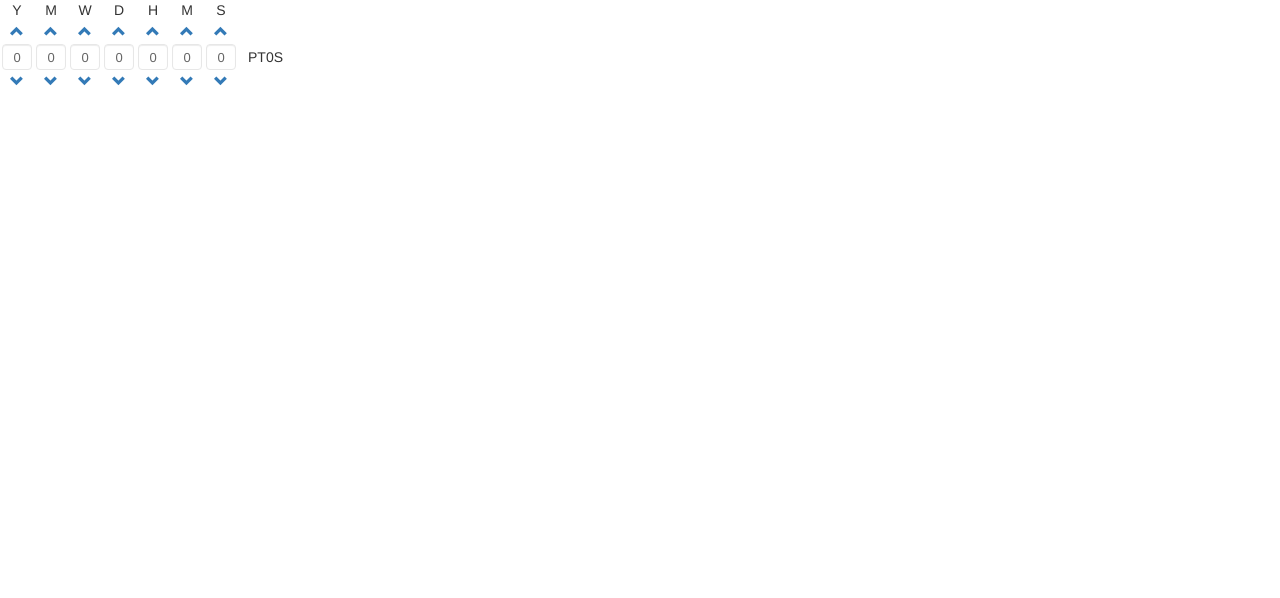
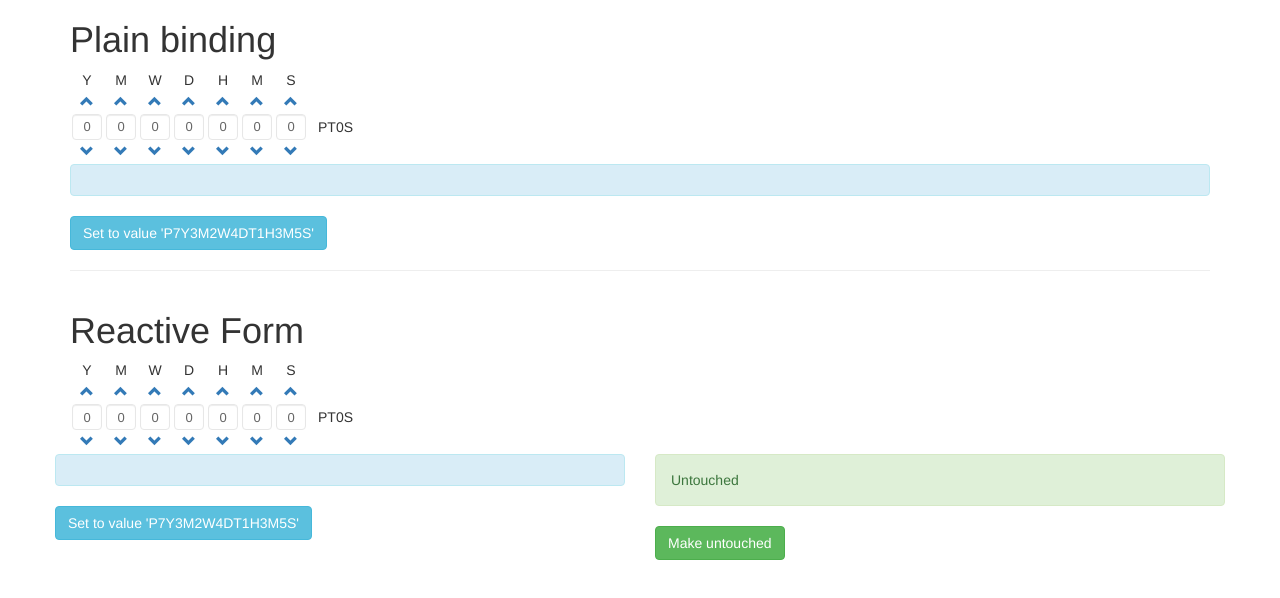
Before and after one commit to FrancescoBorzi/ngx-duration-picker, an Angular app: page / in a window 1280 px wide. Shown: the top 598 px of the page. Built offline with nearby package versions, Linux system fonts and the light colour scheme.

Commit message:
Implement ControlValueAccessor

```diff
--- a/src/app/app.component.html
+++ b/src/app/app.component.html
@@ -1 +1,41 @@
-<app-duration-picker [(value)]="myValue"></app-duration-picker>
+<div class="container">
+  <div class="row">
+    <div class="col-xs-12">
+      <div class="h1">Plain binding</div>
+
+      <app-duration-picker [(value)]="myValue"></app-duration-picker>
+
+      <div class="alert alert-info">
+        {{ myValue }}
+      </div>
+      <button (click)="myValue = 'P7Y3M2W4DT1H3M5S'" class="btn btn-info">Set to value 'P7Y3M2W4DT1H3M5S'</button>
+    </div>
+  </div>
+
+  <hr>
+
+  <div class="row">
+    <div class="col-xs-12">
+      <div class="h1">Reactive Form</div>
+      <form [formGroup]="form">
+        <app-duration-picker [formControlName]="'myDurationControl'"></app-duration-picker>
+      </form>
+    </div>
+
+    <div class="row">
+      <div class="col-xs-6">
+        <div class="alert alert-info">
+          {{ this.form.get('myDurationControl').value }}
+        </div>
+        <button (click)="setControlToValue('P7Y3M2W4DT1H3M5S')" class="btn btn-info">Set to value 'P7Y3M2W4DT1H3M5S'</button>
+      </div>
+
+      <div class="col-xs-6">
+        <div class="alert alert-success">
+          {{ this.form.get('myDurationControl').touched ? 'Touched' : 'Untouched' }}
+        </div>
+        <button (click)="makeUntouched()" class="btn btn-success">Make untouched</button>
+      </div>
+    </div>
+  </div>
+</div>
--- a/src/app/app.component.ts
+++ b/src/app/app.component.ts
@@ -1,10 +1,27 @@
-import { Component } from '@angular/core';
+import { Component, OnInit } from '@angular/core';
+import { FormControl, FormGroup } from '@angular/forms';
 
 @Component({
   selector: 'app-root',
   templateUrl: './app.component.html',
   styleUrls: ['./app.component.css']
 })
-export class AppComponent {
+export class AppComponent implements OnInit {
+
   myValue;
+  form: FormGroup;
+
+  ngOnInit() {
+    this.form = new FormGroup({
+      'myDurationControl': new FormControl(null),
+    });
+  }
+
+  makeUntouched() {
+    this.form.get('myDurationControl').markAsUntouched();
+  }
+
+  setControlToValue(newValue) {
+    this.form.get('myDurationControl').setValue(newValue);
+  }
 }
--- a/src/app/app.module.ts
+++ b/src/app/app.module.ts
@@ -1,6 +1,7 @@
 import { BrowserModule } from '@angular/platform-browser';
 import { NgModule } from '@angular/core';
 
+import { FormsModule, ReactiveFormsModule } from '@angular/forms';
 import { AppComponent } from './app.component';
 import { DurationPickerModule } from './duration-picker/duration-picker.module';
 
@@ -10,6 +11,8 @@ import { DurationPickerModule } from './duration-picker/duration-picker.module';
   ],
   imports: [
     BrowserModule,
+    FormsModule,
+    ReactiveFormsModule,
     DurationPickerModule,
   ],
   providers: [],
--- a/src/app/duration-picker/duration-picker.component.html
+++ b/src/app/duration-picker/duration-picker.component.html
@@ -57,31 +57,31 @@
 
   <tr>
     <td *ngIf="config.showYears">
-      <input type="number" placeholder="Y" id="dp-years" [(ngModel)]="years">
+      <input (blur)="onTouched()" type="number" placeholder="Y" id="dp-years" [(ngModel)]="years">
     </td>
 
     <td *ngIf="config.showMonths">
-      <input type="number" placeholder="M" id="dp-months" [(ngModel)]="months">
+      <input (blur)="onTouched()" type="number" placeholder="M" id="dp-months" [(ngModel)]="months">
     </td>
 
     <td *ngIf="config.showWeeks">
-      <input type="number" placeholder="W" id="dp-weeks" [(ngModel)]="weeks">
+      <input (blur)="onTouched()" type="number" placeholder="W" id="dp-weeks" [(ngModel)]="weeks">
     </td>
 
     <td *ngIf="config.showDays">
-      <input type="number" placeholder="D" id="dp-days" [(ngModel)]="days">
+      <input (blur)="onTouched()" type="number" placeholder="D" id="dp-days" [(ngModel)]="days">
     </td>
 
     <td *ngIf="config.showHours">
-      <input type="number" placeholder="H" id="dp-hours" [(ngModel)]="hours">
+      <input (blur)="onTouched()" type="number" placeholder="H" id="dp-hours" [(ngModel)]="hours">
     </td>
 
     <td *ngIf="config.showMinutes">
-      <input type="number" placeholder="M" id="dp-minutes" [(ngModel)]="minutes">
+      <input (blur)="onTouched()" type="number" placeholder="M" id="dp-minutes" [(ngModel)]="minutes">
     </td>
 
     <td *ngIf="config.showSeconds">
-      <input type="number" placeholder="S" id="dp-seconds" [(ngModel)]="seconds">
+      <input (blur)="onTouched()" type="number" placeholder="S" id="dp-seconds" [(ngModel)]="seconds">
     </td>
 
     <td *ngIf="config.showPreview">
--- a/src/app/duration-picker/duration-picker.component.ts
+++ b/src/app/duration-picker/duration-picker.component.ts
@@ -1,18 +1,38 @@
-import { Component, EventEmitter, Input, OnInit, Output } from '@angular/core';
+import { Component, EventEmitter, forwardRef, Input, OnInit, Output } from '@angular/core';
+import { ControlValueAccessor, NG_VALUE_ACCESSOR } from '@angular/forms';
+
 import { DurationPickerOptions } from './duration-picker';
 
 @Component({
   selector: 'app-duration-picker',
   templateUrl: './duration-picker.component.html',
-  styleUrls: ['./duration-picker.component.css']
+  styleUrls: ['./duration-picker.component.css'],
+  providers: [
+    {
+      provide: NG_VALUE_ACCESSOR,
+      useExisting: forwardRef(() => DurationPickerComponent),
+      multi: true
+    }
+  ],
 })
-export class DurationPickerComponent implements OnInit {
+export class DurationPickerComponent implements OnInit, ControlValueAccessor {
 
   @Input() set options(options) {
     this.attachChanges(options);
   }
 
-  @Input() value: string;
+  _value: string;
+
+  get value(): string {
+    return this._value;
+  }
+
+  @Input()
+  set value(value: string) {
+    this._value = value;
+    this.parse();
+  }
+
   @Output() valueChange = new EventEmitter<string>();
 
   regex: RegExp = /^P(?!$)(\d+Y)?(\d+M)?(\d+W)?(\d+D)?(T(?=\d+[HMS])(\d+H)?(\d+M)?(\d+S)?)?$/;
@@ -88,11 +108,28 @@ export class DurationPickerComponent implements OnInit {
     this.emitNewValue();
   }
 
+  onChange = (_: any) => {};
+  onTouched = () => {};
+
   constructor() { }
 
   ngOnInit() {
     this.parse();
     this.value = this.generate();
+  }
+
+  registerOnChange(fn) {
+    this.onChange = fn;
+  }
+
+  registerOnTouched(fn) {
+    this.onTouched = fn;
+  }
+
+  writeValue(value) {
+    if (value) {
+      this.value = value;
+    }
   }
 
   parse() {
@@ -164,6 +201,8 @@ export class DurationPickerComponent implements OnInit {
   emitNewValue() {
     this.value = this.generate();
     this.valueChange.emit(this.value);
+    this.onTouched();
+    this.onChange(this.value);
   }
 
   // Attach all the changes received in the options object
```
